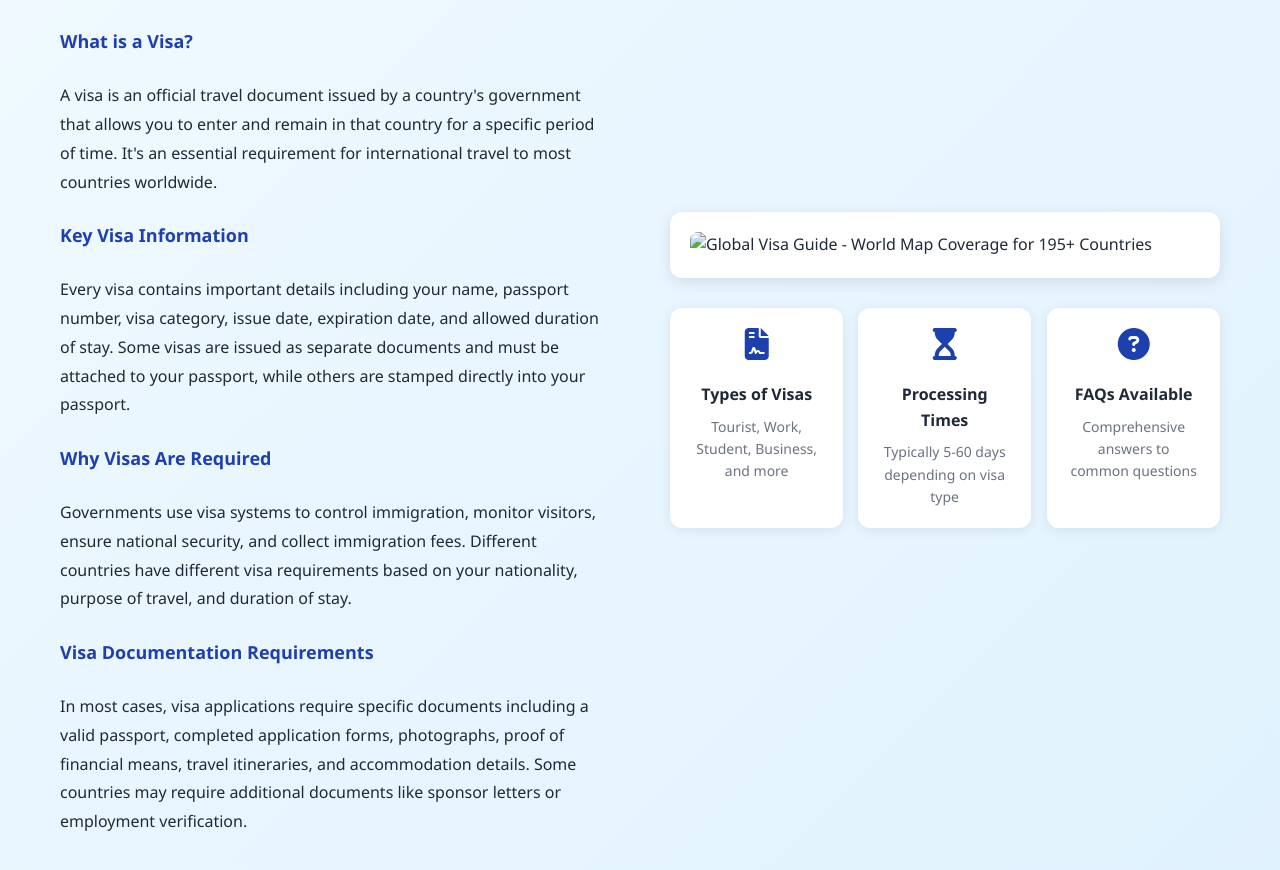
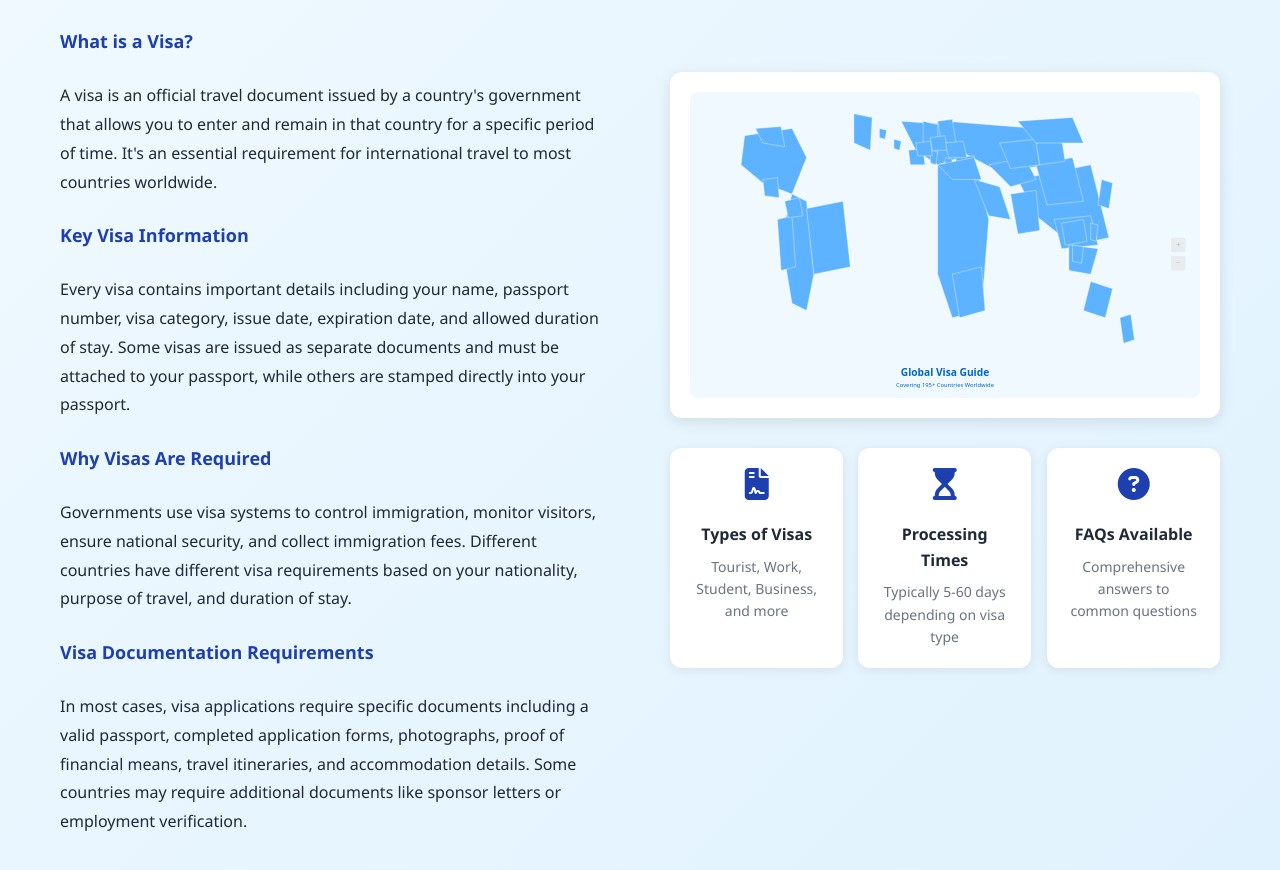
Before and after one commit to tomcruise7579/visa-guide-new-public, a plain HTML site: page index.html in a window 1280 px wide. Shown: the part 857-1727 px from the top of the page. Drawn offline with Linux system fonts and the light colour scheme.

Commit message:
Add world map image - Create high-quality SVG map showing global coverage

```diff
--- a/index.html
+++ b/index.html
@@ -122,7 +122,7 @@
 
                 <div class="visa-info-visual">
                     <div class="world-map-container">
-                        <img src="images/world-map.png" alt="Global Visa Guide - World Map Coverage for 195+ Countries" class="world-map-image" loading="lazy">
+                        <img src="images/world-map.svg" alt="Global Visa Guide - World Map Coverage for 195+ Countries" class="world-map-image" loading="lazy">
                     </div>
 
                     <div class="visa-quick-info">
```
Also changed, not shown: images/world-map.svg (added).
